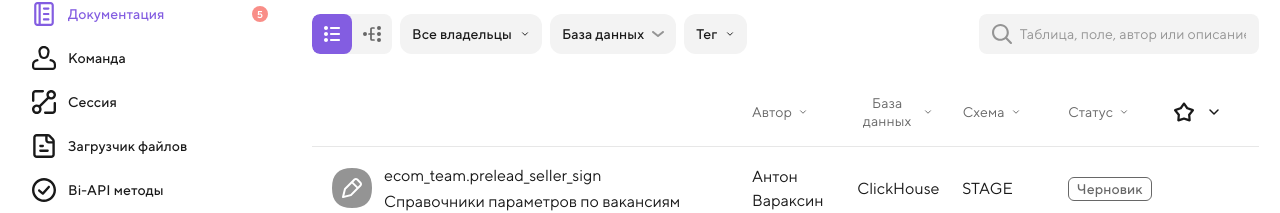
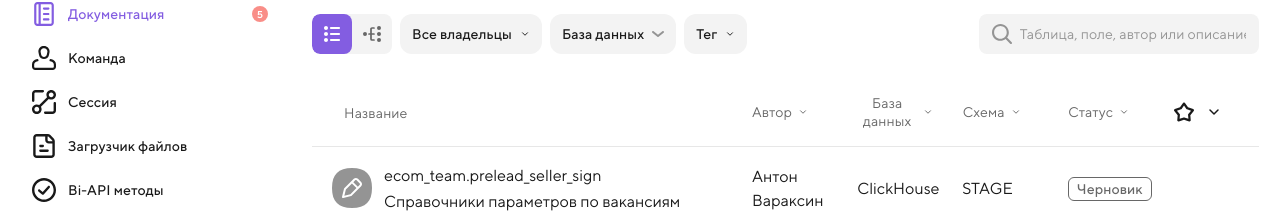
Before and after one commit to MartyGreen/onboarding-prototype, a React app in the folder app/: page /onboarding-prototype/ in a window 1280 px wide. Shown: the part 109-322 px from the top of the page. Built offline with nearby package versions, Linux system fonts and the light colour scheme; the HTML template or start-up script is replaced by a standard one.

Commit message:
feat: добавлен заголовок «Название» в колонку Table Header

```diff
--- a/app/src/pages/DocumentListPage.jsx
+++ b/app/src/pages/DocumentListPage.jsx
@@ -691,7 +691,7 @@ export default function DocumentListPage() {
         {/* Table Header */}
         <div className="flex items-center px-5 py-3 border-b border-[rgba(25,25,25,0.1)]">
           <div className="w-[400px] pl-3">
-            {/* Колонка «Название» — заголовок скрыт как в макете Figma */}
+            <span className="text-sm leading-[18px] tracking-[0.14px] text-[#676767]">Название</span>
           </div>
           {viewMode === 'list' && (
           <div className="flex-1 flex items-center gap-0.5 pl-2.5">
```
